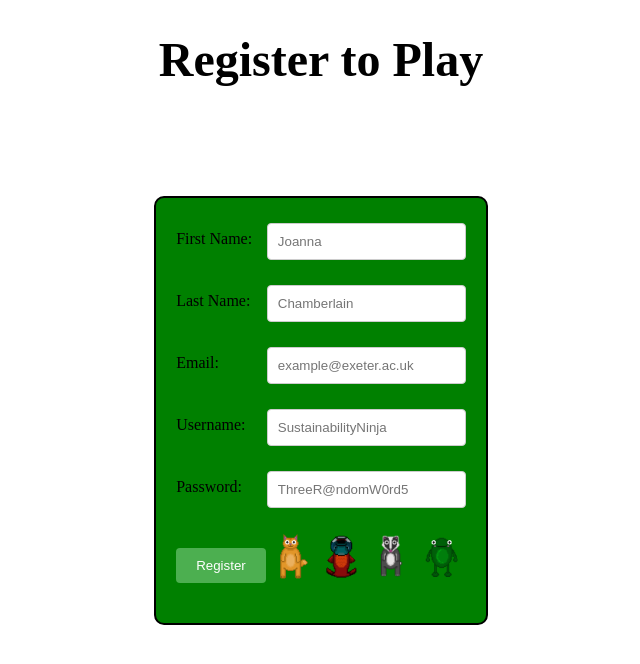
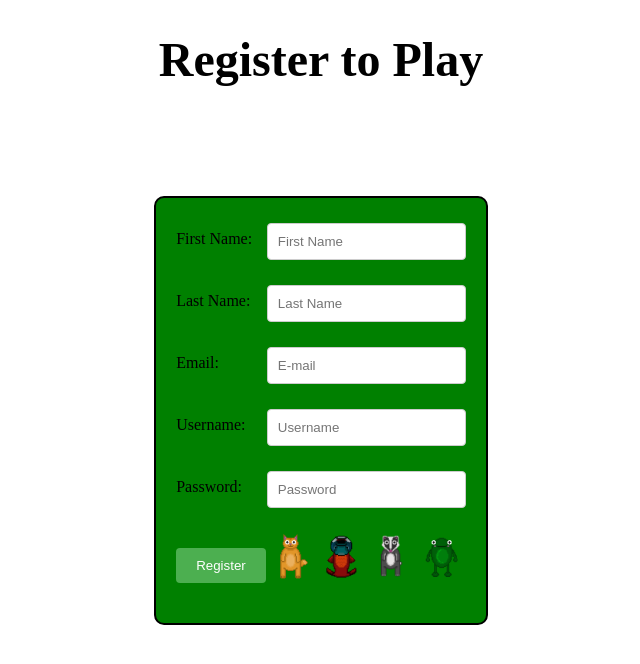
Before and after one commit to itselectroz/sustainable-daily, a Django app: page /register/ in a window 1280 px wide. Shown: the top 664 px of the page, without its empty margins (319-959 px from the left). Run offline with Django 4.2, Linux system fonts and the light colour scheme.

Commit message:
updated placeholders

```diff
--- a/sustainable_app/templates/sustainable_app/register.html
+++ b/sustainable_app/templates/sustainable_app/register.html
@@ -13,27 +13,27 @@
       {% csrf_token %}
       <div class="registrationBit">
         <label for="first-name">First Name:</label>
-        <input type="text" placeholder="Joanna" id="first-name" name="first-name">
+        <input type="text" placeholder="First Name" id="first-name" name="first-name">
       </div>
 
       <div class="registrationBit">
         <label for="last-name">Last Name:</label>
-        <input type="text" placeholder="Chamberlain" id="last-name" name="last-name">
+        <input type="text" placeholder="Last Name" id="last-name" name="last-name">
       </div>
 
       <div class="registrationBit">
         <label for="email">Email:</label>
-        <input type="email" placeholder="example@exeter.ac.uk" id="email" name="email">
+        <input type="email" placeholder="E-mail" id="email" name="email">
       </div>
 
       <div class="registrationBit">
         <label for="username">Username:</label>
-        <input type="text" placeholder="SustainabilityNinja" id="username" name="username">
+        <input type="text" placeholder="Username" id="username" name="username">
       </div>
 
       <div class="registrationBit">
         <label for="password">Password:</label>
-        <input type="password" placeholder="ThreeR@ndomW0rd5" id="password" name="password">
+        <input type="password" placeholder="Password" id="password" name="password">
       </div>
 
       <div class="registrationBit">
```
